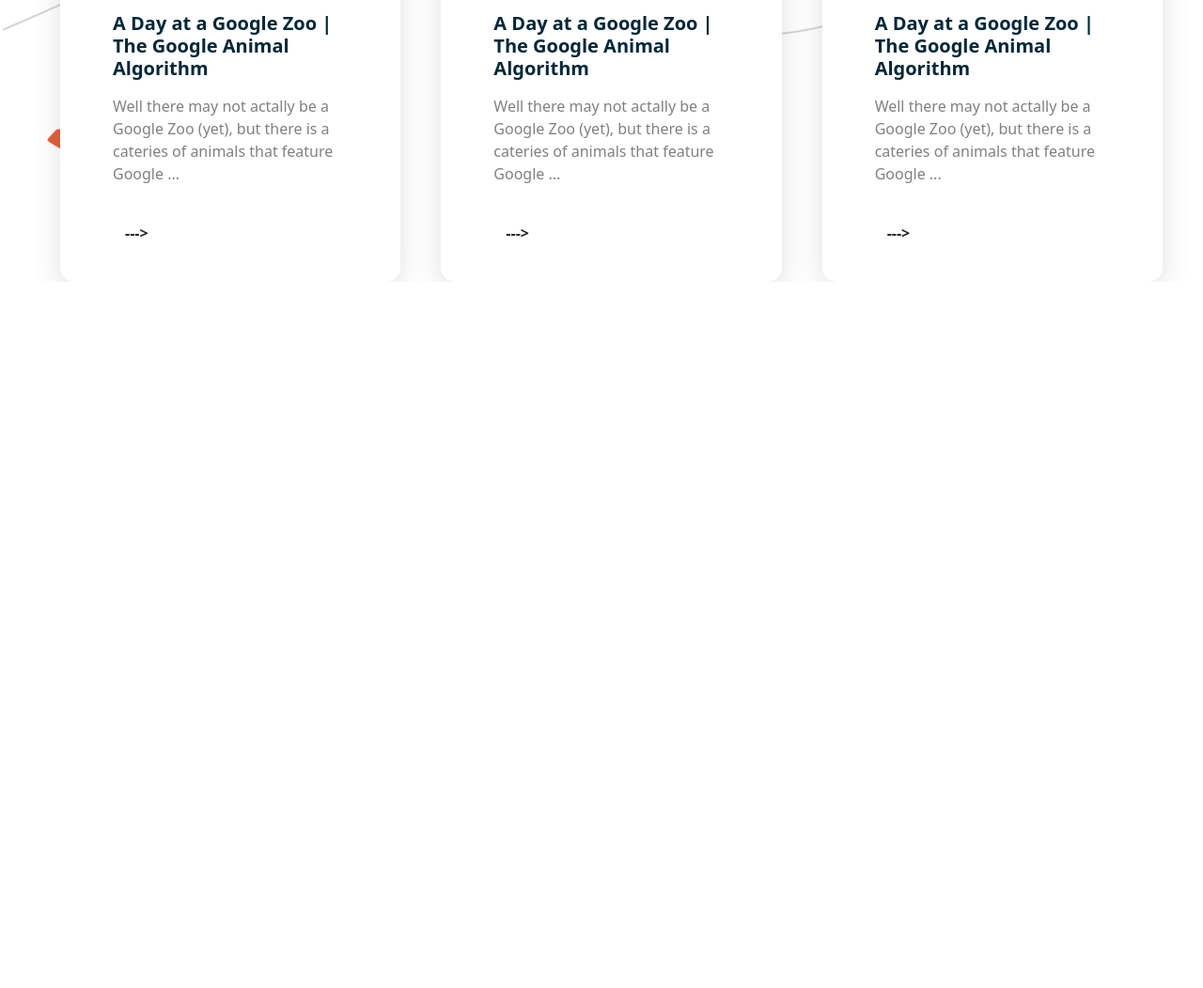
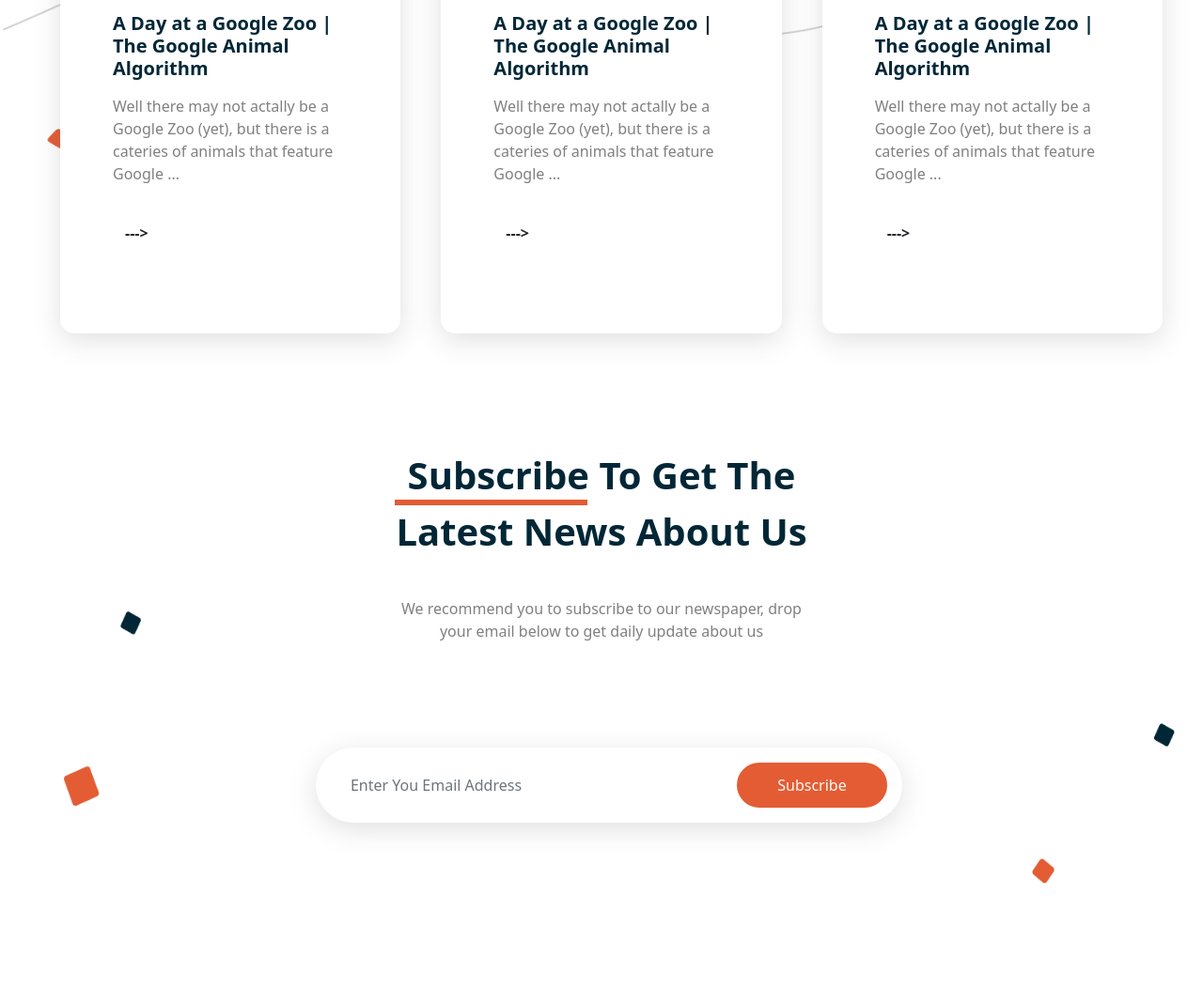
Before and after one commit to Shreyas-Mishra/Native-Developers-Task, a plain HTML site: page index.html in a window 1280 px wide. Shown: the part 4846-5898 px from the top of the page at 94% size. Before the commit the page ends 5146 px from the top, so only its background shows below. Drawn offline with nearby package versions, Linux system fonts and the light colour scheme.

Commit message:
only-footer-left

```diff
--- a/index.html
+++ b/index.html
@@ -248,7 +248,7 @@
         <div class="row">
             <div class="col-lg-12">
                 <div class="row">
-                    <div class="col-lg-3 team-col-1">
+                    <div class="col-lg-3 col-6 team-col-1">
                         <div class="row">
                             <div class="col-lg-12 d-flex justify-content-center">
                                 <div class="card team-card" style="width: 18rem;">
@@ -274,7 +274,7 @@
                             </div>
                         </div>
                     </div>
-                    <div class="col-lg-3 team-col-2">
+                    <div class="col-lg-3 col-6 team-col-2">
                         <div class="row">
                             <div class="col-lg-12 d-flex justify-content-center">
                                 <div class="card team-card" style="width: 18rem;">
@@ -300,7 +300,7 @@
                             </div>
                         </div>
                     </div>
-                    <div class="col-lg-3 team-col-3">
+                    <div class="col-lg-3 col-6 team-col-3">
                         <div class="row">
                             <div class="col-lg-12 d-flex justify-content-center">
                                 <div class="card team-card" style="width: 18rem;">
@@ -326,7 +326,7 @@
                             </div>
                         </div>
                     </div>
-                    <div class="col-lg-3 team-col-4">
+                    <div class="col-lg-3 col-6 team-col-4">
                         <div class="row">
                             <div class="col-lg-12 d-flex justify-content-center">
                                 <div class="card team-card" style="width: 18rem;">
@@ -413,6 +413,21 @@
             </div>
         </div>
     </div>
+    <div class="subscribe-box">
+        <img src="images/frame6.png">
+        <div class="clients-box subscribe">
+            Subscribe To Get The Latest News About Us
+        </div>
+        <div class="subscribe-subtext">
+            We recommend you to subscribe to our newspaper, drop
+            your email below to get daily update about us
+        </div>
+        <div class="input-group subscribe-form">
+            <input type="text" class="form-control " placeholder="      Enter You Email Address" aria-label="Email"
+                aria-describedby="button-addon2">
+            <button class="btn" type="button" id="button-addon2">Subscribe</button>
+        </div>
+    </div>
 
 
 
--- a/style.css
+++ b/style.css
@@ -248,6 +248,9 @@
 .team-col-3{
     margin-top: 11%;
 }
+.blog-container{
+    height: 53rem;
+}
 .blog-container .blog-img{
     position: absolute;
     z-index: -2;
@@ -264,7 +267,7 @@
 }
 .blog-card{
     border: none;
-    height: 33rem;
+    height: 100%;
     padding: 2.5rem;
 }
 .blog-card .card-title,.blog-card .card-text,.blog-card a{
@@ -275,8 +278,62 @@
     width: 90%;
     border-radius: 20px;
 }
+.subscribe-box img{
+    position: absolute;
+    z-index: -1;
+    width: 100%;
+    margin-top: 8rem;
 
-
+}
+.subscribe-box{
+    margin-top: 3rem;
+    display: flex;
+    flex-direction: column;
+    justify-content: center;
+}
+.subscribe{
+    margin: auto;
+    width: 40%;
+    text-align: center;
+}
+.subscribe::after{
+    text-align: center;
+    width: 40%;
+    margin-top: -12.5%;
+    margin-left: 7%;
+}
+.subscribe-form{
+    margin: auto;
+    margin-top: 7rem;
+    width: 50%;
+    padding-bottom: 11rem;
+}
+.subscribe-form input{
+    border-radius: 50px !important;
+    box-shadow: rgba(100, 100, 111, 0.2) 0px 7px 29px 0px;
+    height: 5rem;
+    border: none;
+    margin-left: 1rem;
+}
+.subscribe-form .btn{
+    z-index: 5;
+    position: absolute;
+    right: 1rem;
+    height:3rem;
+    top: 1rem;
+    width: 10rem;
+    border-radius: 50px !important;
+    border: 2px solid #E35C34;
+    background-color: #E35C34;
+    color: #FEF9F6;
+}
+.subscribe-subtext{
+    color: grey;
+    margin: auto;
+    margin-top: 4rem;
+    width: 35%;
+    text-align: center;
+}
 
 
 
@@ -344,4 +401,47 @@
        .clients-box{
            margin-left: 10%;
        }
+       .team-card img{
+           width: 8.5rem;
+       }
+       .team-col-1{
+           margin-top: 5rem;
+       }
+       .team-col-2{
+        margin-top: 0rem;
+        }
+        .team-col-3{
+            margin-top: 0rem;
+        }
+        .team-col-4{
+            margin-top: -6rem;
+        }
+    .team-card{
+        margin-top: 0rem;
+    }
+    .blog-container{
+        height: 100%;
+    }
+    .blog-card{
+        height: 90%;
+    }
+    .subscribe{
+        width: 80%;
+        font-size: 2rem;
+        /* line-height: 2; */
+    }
+    .subscribe::after{
+        display: none;
+    }
+    .subscribe-subtext{
+        width: 80%;
+    }
+    .subscribe-form{
+        width: 90%;
+    }
+    .subscribe-form .btn{
+        /* position: relative; */
+       top: 40%;
+       left: 30%;
+    }
    }
```
Also changed, not shown: images/frame6.png (added).
